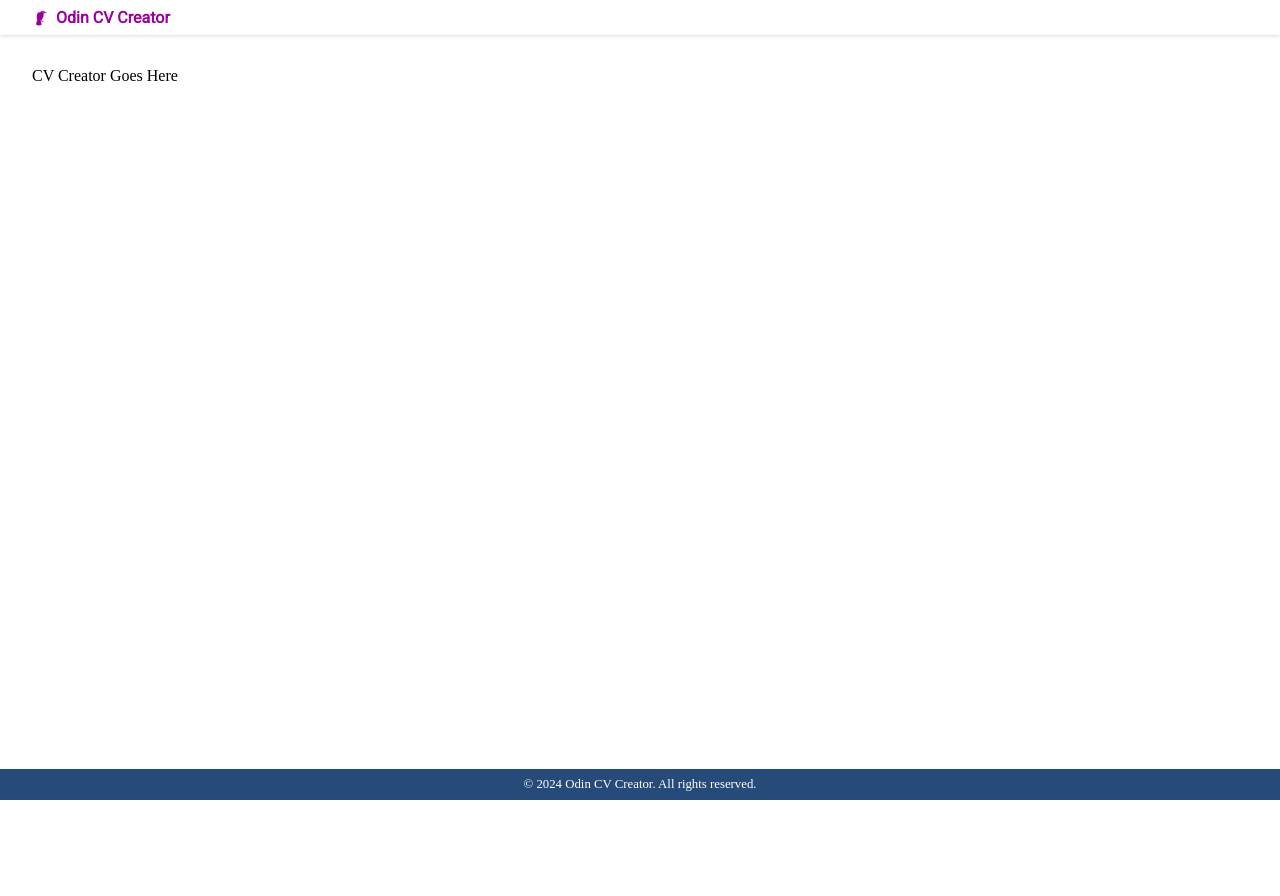
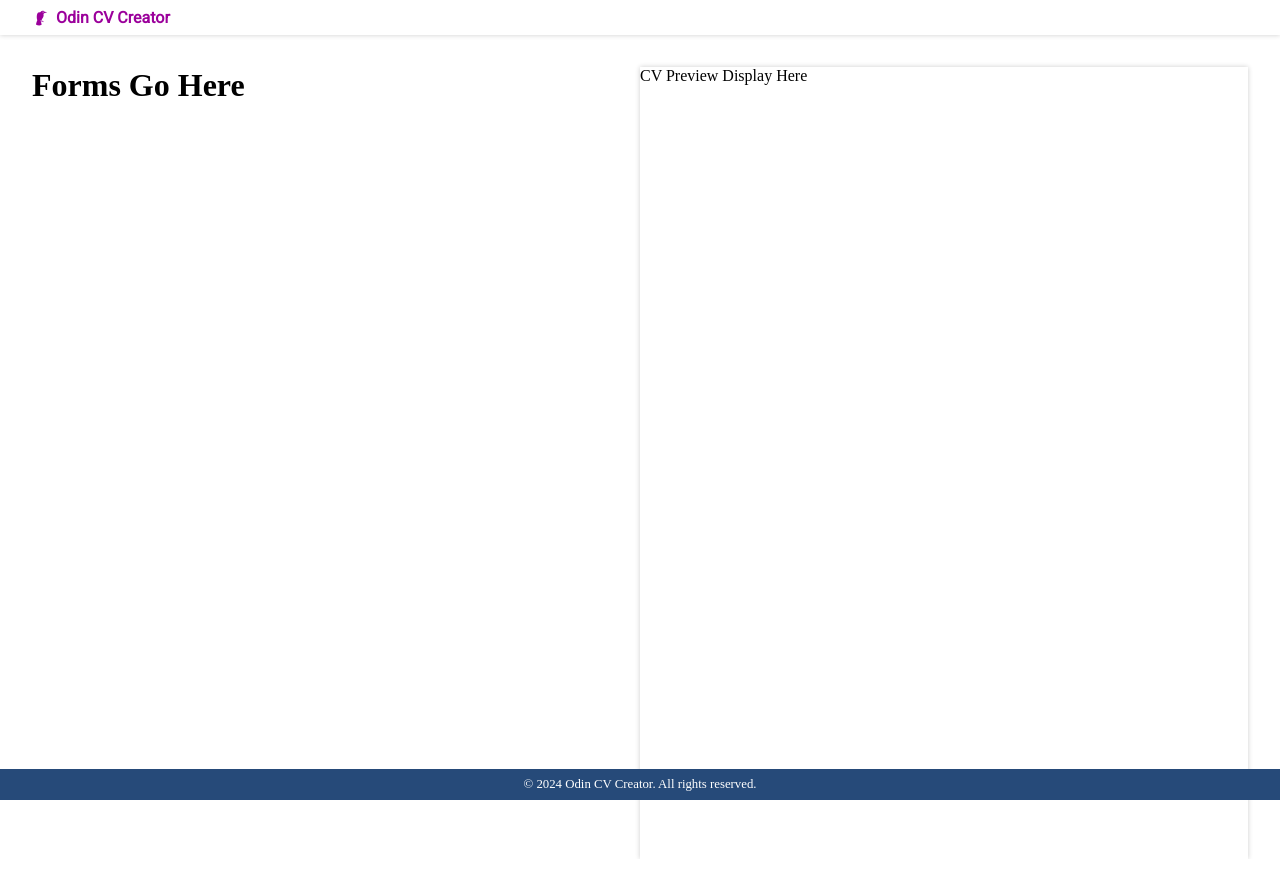
Before and after one commit to Ziorks/odin-cv-creator, a React (Vite) app: page / in a window 1280 px wide. Shown: the top 896 px of the page. After the commit the page ends 859 px from the top, so only its background shows below. Built offline with nearby package versions, Linux system fonts and the light colour scheme.

Commit message:
Split main into form side and live preview side

```diff
--- a/src/components/App.jsx
+++ b/src/components/App.jsx
@@ -1,12 +1,17 @@
 import Header from "./Header";
 import Footer from "./Footer";
+import LivePreview from "./LivePreview";
+import FormContainer from "./FormContainer";
 import "../styles/App.css";
 
 function App() {
   return (
     <>
       <Header />
-      <main className="main">CV Creator Goes Here</main>
+      <main className="main">
+        <FormContainer />
+        <LivePreview />
+      </main>
       <Footer />
     </>
   );
--- /dev/null
+++ b/src/components/FormContainer.jsx
@@ -0,0 +1,5 @@
+function FormContainer() {
+  return <h1>Forms Go Here</h1>;
+}
+
+export default FormContainer;
--- /dev/null
+++ b/src/components/LivePreview.jsx
@@ -0,0 +1,7 @@
+import "../styles/LivePreview.css";
+
+function LivePreview() {
+  return <div className="livePreview">CV Preview Display Here</div>;
+}
+
+export default LivePreview;
--- a/src/styles/App.css
+++ b/src/styles/App.css
@@ -1,4 +1,5 @@
 .main {
-  height: 200vh;
   padding: 2rem 2rem 0;
+  display: grid;
+  grid-template-columns: 1fr 1fr;
 }
--- /dev/null
+++ b/src/styles/LivePreview.css
@@ -0,0 +1,4 @@
+.livePreview {
+  box-shadow: 0 0 5px rgba(0, 0, 0, 0.2);
+  min-height: 792px;
+}
```
Also changed, not shown: src/styles/FormContainer.css (added).
